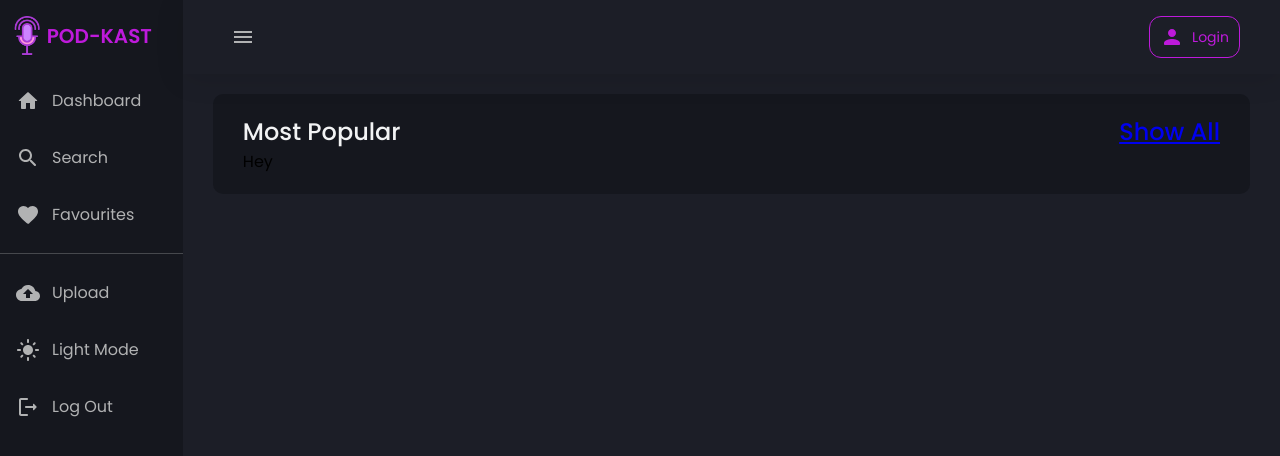
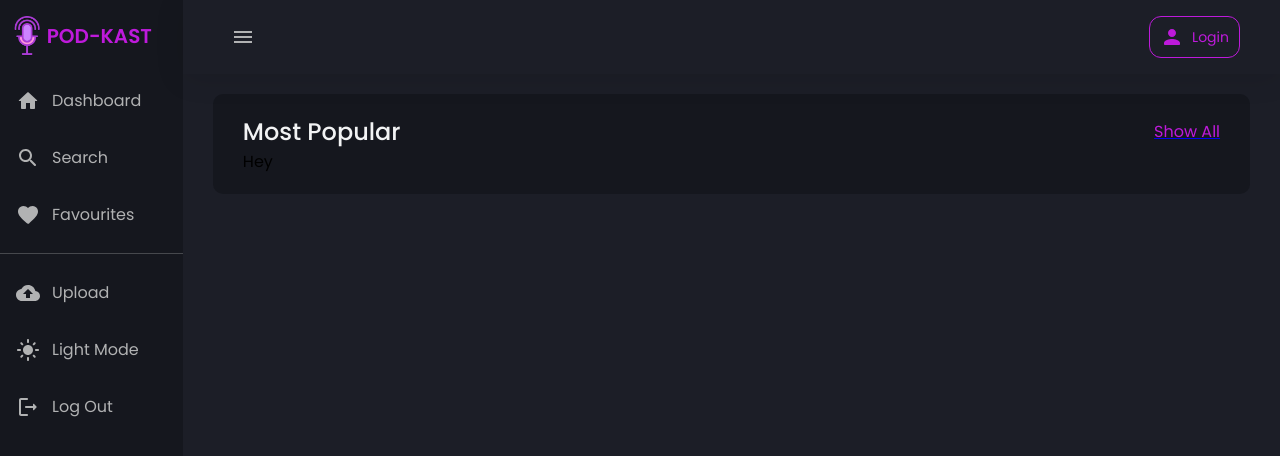
Before and after one commit to KayRaps/KARMOK515_BCL_2401_GROUP-B_KARAB0-MOKGATLE_DJS11., a React (Create React App) app in the folder client/: page / in a window 1280 px wide. Shown: the top 456 px of the page. Built offline with nearby package versions, Linux system fonts and the light colour scheme.

Commit message:
Added a  Span component with primary color and base styles.

```diff
--- a/client/src/pages/Dashboard.jsx
+++ b/client/src/pages/Dashboard.jsx
@@ -29,10 +29,17 @@ const Topic = styled.div`
   justify-content: space-between;
   align-items: center;
   @media (max-width: 768px) {
-    font-size: 18px;
+    font-size: 14px;
   }
 `;
-const Span = styled.div``;
+const Span = styled.div`
+    color: ${({ theme }) => theme.primary};
+    font-size: 16px;
+    font-weight: 400;
+     @media (max-width: 768px) {
+       font-size: 16px;
+  }
+`;
 const Podcasts = styled.div``;
 
 const Dashboard = () => {
```
